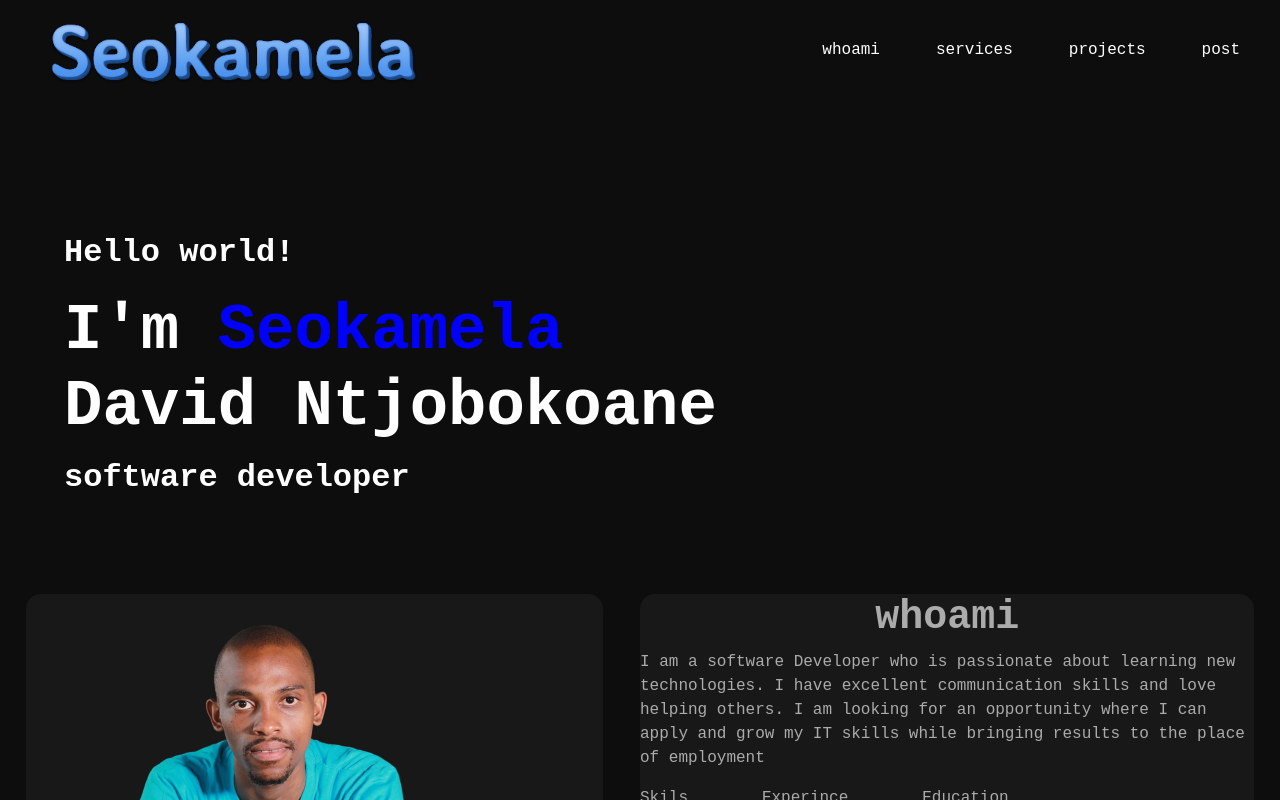
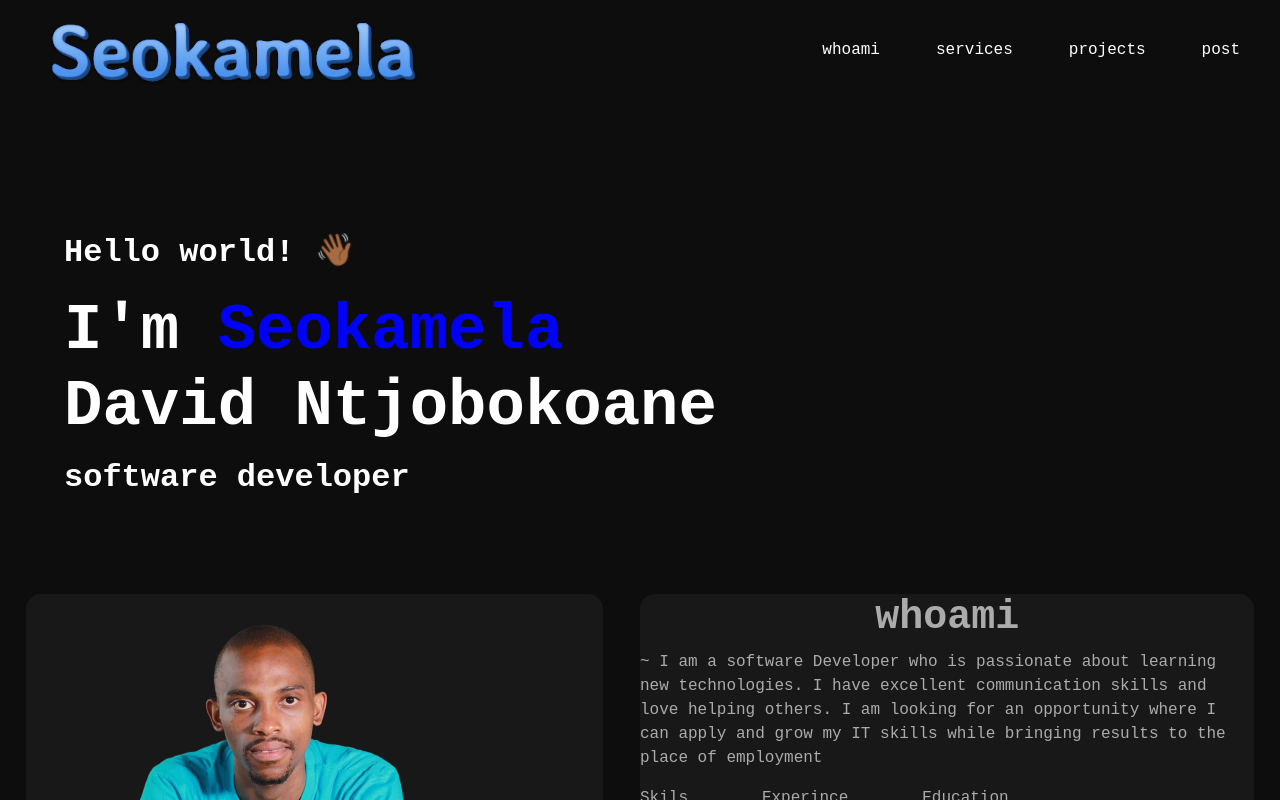
Before and after one commit to SEOKAMELA/Portfolio, a React (Create React App) app: page / in a window 1280 px wide. Shown: the top 800 px of the page. Built offline with nearby package versions, Linux system fonts and the light colour scheme; a web font is replaced by a local one.

Commit message:
emoji added on page one

```diff
--- a/src/views/screen_one/Screen_one.css
+++ b/src/views/screen_one/Screen_one.css
@@ -21,3 +21,28 @@
 .header-about .my-name .spane-name{
     color: blue;
 }
+
+
+
+
+.wave {
+
+    animation-name: wave-animation;  /* Refers to the name of your @keyframes element below */
+    animation-duration: 2.5s;        /* Change to speed up or slow down */
+    animation-iteration-count: infinite;  /* Never stop waving :) */
+    transform-origin: 70% 70%;       /* Pivot around the bottom-left palm */
+    display: inline-block;
+
+
+  }
+
+@keyframes wave-animation {
+      0% { transform: rotate( 0.0deg) }
+     10% { transform: rotate(14.0deg) }  /* The following five values can be played with to make the waving more or less extreme */
+     20% { transform: rotate(-8.0deg) }
+     30% { transform: rotate(14.0deg) }
+     40% { transform: rotate(-4.0deg) }
+     50% { transform: rotate(10.0deg) }
+     60% { transform: rotate( 0.0deg) }  /* Reset for the last half to pause */
+    100% { transform: rotate( 0.0deg) }
+}
--- a/src/views/screen_one/Screen_one.jsx
+++ b/src/views/screen_one/Screen_one.jsx
@@ -9,7 +9,7 @@
             <NavBar />
             <div className="header-about">
                 <p id='whoami'>
-                    Hello world!
+                    Hello world! <span className='wave'>👋🏾</span>
                 </p>
                 <h1 className="my-name">
                     I'm <span className='spane-name'>Seokamela</span>
--- a/src/views/screen_two/Screen_two.jsx
+++ b/src/views/screen_two/Screen_two.jsx
@@ -12,7 +12,7 @@
                 <div class="about-col">
                     <h1 class='sub-titlle'>whoami</h1>
                     <p class='title'>
-                        I am a software Developer who is passionate about
+                        ~ I am a software Developer who is passionate about
                         learning new technologies. I
                         have excellent
                         communication skills and
```
